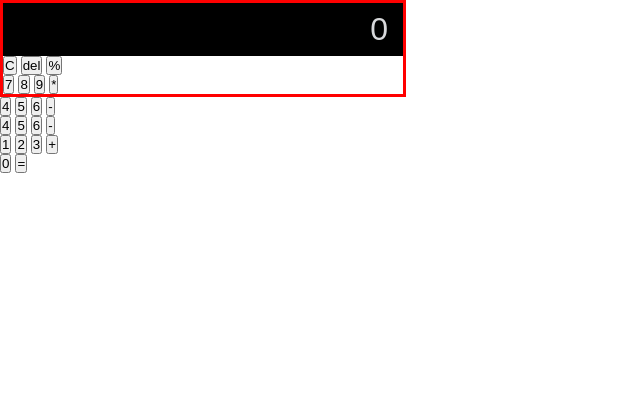
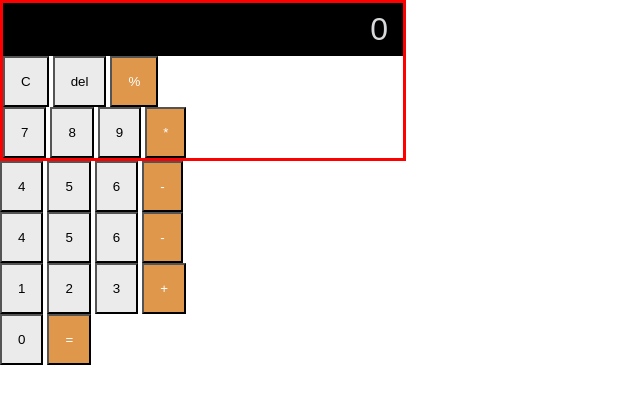
Before and after one commit to HartmanBrandon/FEM-Cal, a plain HTML site: page HTML/index.html in a window 1280 px wide. Shown: the whole page, without its empty margins (0-640 px from the left). Drawn offline with Linux system fonts and the light colour scheme.

Commit message:
Colored the bg of all the btns. Going to clean up tomorrow.

```diff
--- a/CSS/style.css
+++ b/CSS/style.css
@@ -17,13 +17,11 @@ width of cal wrapper is 400px
     padding: 0;
     margin: 0;
 }
-
 .wrapper {
     width: 400px;
     border: 3px solid red;
 
 }
-
 .result{
     background-color: black;
     color: #d8d9db;
@@ -33,3 +31,16 @@ width of cal wrapper is 400px
     padding: .5rem 0;
     border: none;
 }
+.num-btn,
+.orange-btn,
+.clear-btn,
+.del-btn {
+    background-color: #ebebeb;
+    padding: 1rem;
+    border-radius: none;
+
+}
+.orange-btn {
+    background-color: #df974c;
+    color: #fff;
+}
--- a/HTML/index.html
+++ b/HTML/index.html
@@ -50,7 +50,7 @@
             <input type="button" id="three" class="num-btn" value="3"/>
             <input type="button" id="add" class="orange-btn" value="+"/>
         </div>
-        <div class="twp-btn-section"></div>
+        <div class="two-btn-section"></div>
             <input type="button" id="zero" class="num-btn" value="0"/>
             <input type="button" id="equals" class="orange-btn" value="="/>
         </div>
```
